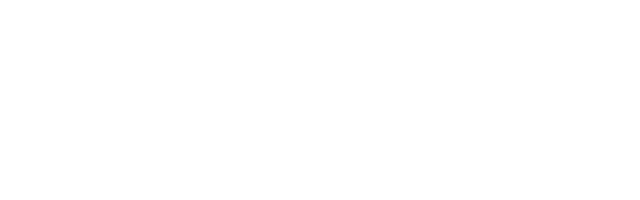
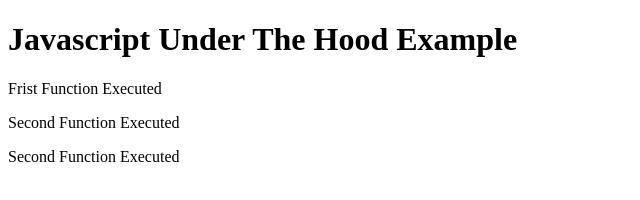
Before and after one commit to zukomai/Thread-CallStack, a plain HTML site: page index.html in a window 1280 px wide. Shown: the whole page, without its empty margins (0-640 px from the left). Drawn offline with Linux system fonts and the light colour scheme.

Commit message:
call stack example in the browser

```diff
--- a/index.html
+++ b/index.html
@@ -8,6 +8,11 @@
     <link rel="stylesheet" href="styles.css">
 </head>
 <body>
+    <h1>Javascript Under The Hood Example</h1>
+    <p id="function1"></p>
+    <p id="function2"></p>
+    <p id="function3"></p>
+
     <script src="main.js"></script>
 </body>
 </html>
--- a/main.js
+++ b/main.js
@@ -0,0 +1,16 @@
+function first() {
+    document.getElementById("function1").innerHTML = "Frist Function Executed";
+}
+
+function second() {
+    document.getElementById("function2").innerHTML = "Second Function Executed";
+}
+
+function third() {
+    document.getElementById("function3").innerHTML = "Second Function Executed";
+
+}
+
+first();
+second();
+third();
```
Also changed, not shown: img/debugging.png (added), 1 other file.
